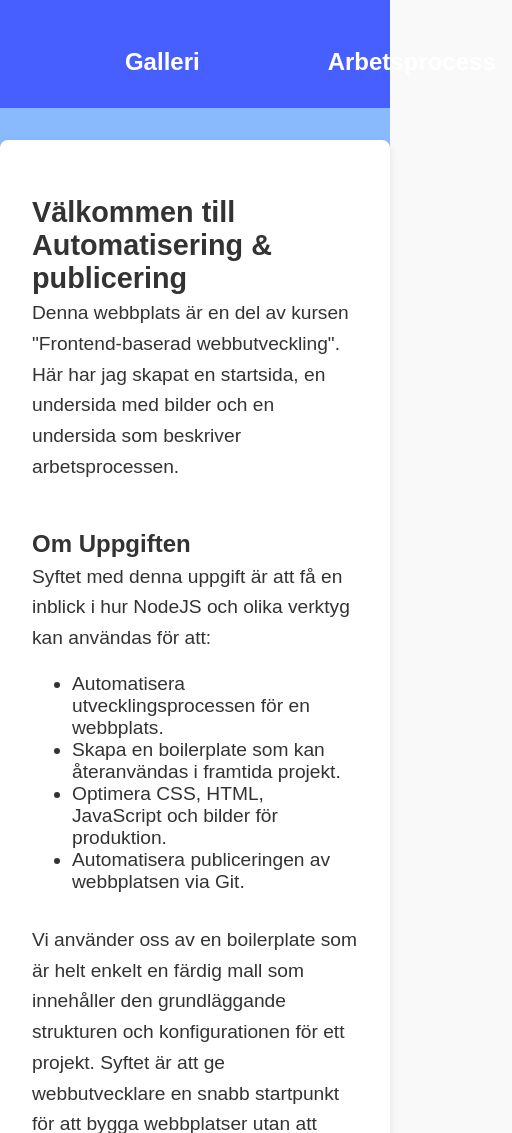
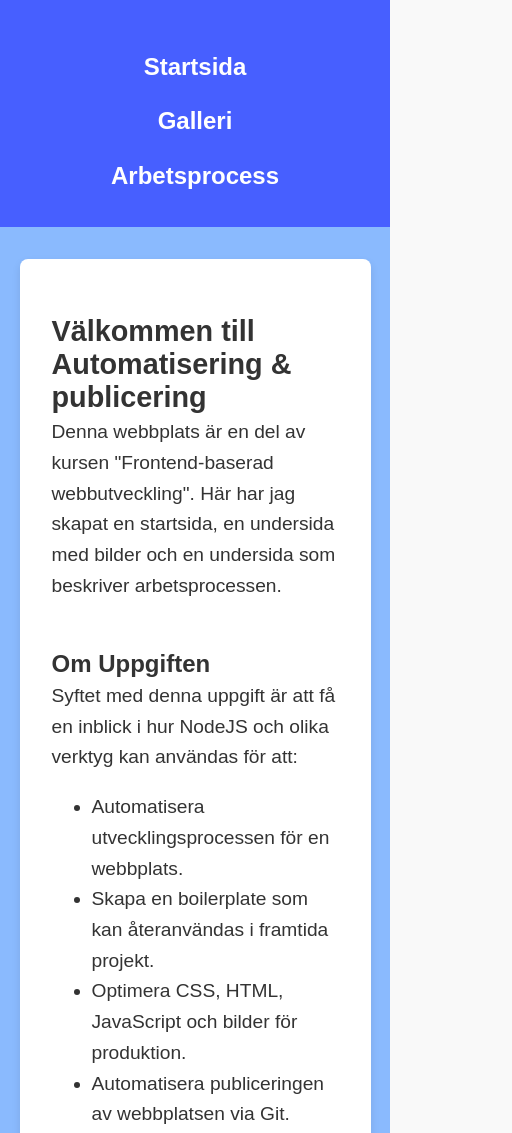
Before and after one commit to SaraM47/parcel-web-automation, a website built with Parcel: page src/index.html in a window 390 px wide. Shown: the top 1133 px of the page, 512 px wide, since content can reach past the window. Built offline with nearby package versions, Linux system fonts and the light colour scheme.

Commit message:
Responsiv design för webbplatsen med media queries

```diff
--- a/src/css/styles.css
+++ b/src/css/styles.css
@@ -9,7 +9,8 @@ body {
 }
 
 .container {
-    width: 80%;
+    width: 100%;
+    max-width: 80%;
     margin: 0 auto;
     padding: 1rem;
 }
@@ -61,6 +62,7 @@ header ul.menu li a:hover {
 h1 {
     margin-bottom: -1rem;
 }
+
 /* Main content */
 main {
     background-color: rgb(138, 186, 254);
@@ -97,6 +99,7 @@ main .content img {
 }
 
 ul {
+    line-height: 1.6em;
     margin-bottom: 2rem;
 }
 
@@ -111,3 +114,30 @@ footer {
 footer p {
     margin: 0;
 }
+
+@media screen and (max-width: 768px) {
+    header ul.menu {
+        flex-direction: column;
+        gap: 1rem;
+    }
+
+    header ul.menu li a {
+        padding: 0.5rem;
+    }
+
+    main .content {
+        max-width: 90%;
+    width: 100%;
+    word-wrap: break-word;
+    overflow-wrap: break-word;
+    box-sizing: border-box;
+    }
+
+    .container {
+        width: 95%;
+    }
+
+    footer p {
+        font-size: 1rem;
+    }
+}
```
